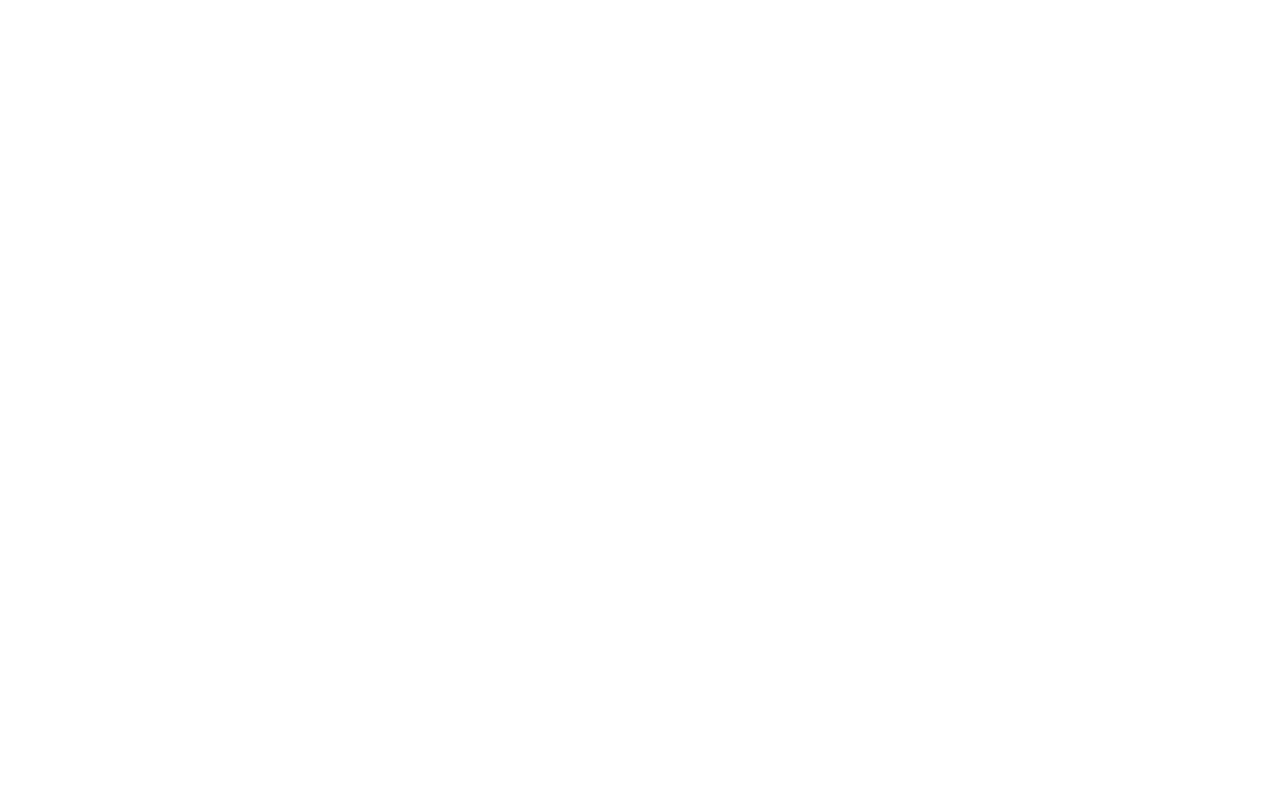
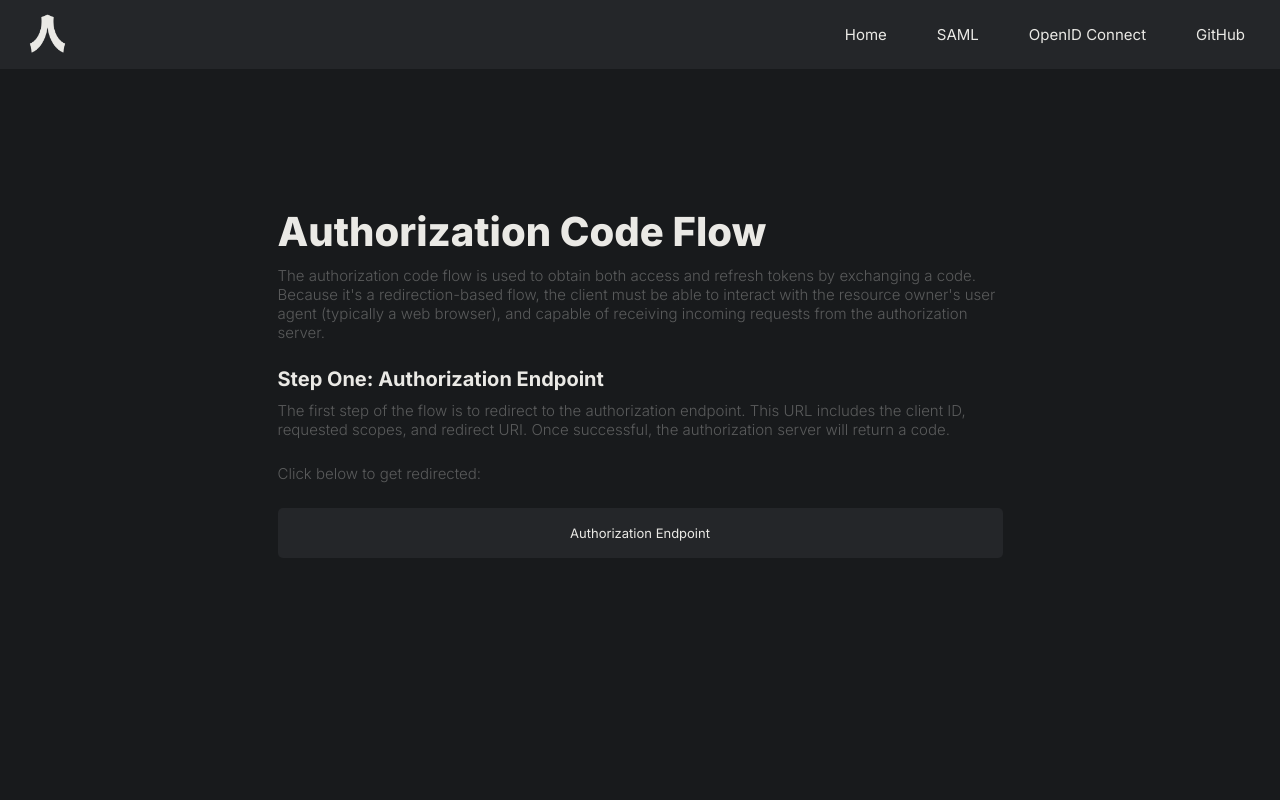
Before and after one commit to hnrymrtnz/authflow, a Flask app: page /openid_connect/auth_code in a window 1280 px wide. Before the commit the page is empty. Run offline with Flask 3, Linux system fonts and the light colour scheme.

Commit message:
Modified files

```diff
--- a/app/main/templates/main/base.html
+++ b/app/main/templates/main/base.html
@@ -13,7 +13,7 @@
 <body>
     <nav>
         <div class="navbar-container">
-            <img src="{{ url_for('static', filename='images/authflow.png') }}" alt="Logo" width="50px" height="50px">
+            <img src="{{ url_for('static', filename='images/authflow.png') }}" alt="Logo" width="45px" height="45px">
             <div class="navbar-container-list">
                 <p> Home </p>
                 <p> SAML </p>
--- a/app/main/templates/main/home.html
+++ b/app/main/templates/main/home.html
@@ -8,7 +8,7 @@
         <p> Visualize different single sign-on flows using the buttons below, depending on the protocol. Configuration is set within the application, and depends on LDAP and Kerberos.</p>
         <h2> OpenID Connect </h2>
         <div class="container-section">
-            <button class="oidc" type="submit" onclick="location.href='/oidc_auth_code_flow'" value="oidc-auth-code-flow"> Authorization Code Flow</button>
+            <button class="oidc" type="submit" onclick="location.href='openid_connect/auth_code'" value="oidc-auth-code-flow"> Authorization Code Flow </button>
             <button class="oidc" type="submit" value="oidc-implict-flow"> Implicit Flow</button>
             <button class="oidc" type="submit" value="oidc-implict-flow"> Client Credentials Flow</button>
         </div>
--- a/app/openid_connect/routes.py
+++ b/app/openid_connect/routes.py
@@ -4,6 +4,10 @@
 @openid_connect.route('/auth_code')
 def auth_code_flow():
     return render_template('openid_connect/auth_code.html')
+
+@openid_connect.route('/auth_code/auth')
+def auth_code_flow_auth():
+    return render_template('openid_connect/auth_code/auth.html')
 
 @openid_connect.route('/implicit')
 def implicit_flow():
--- a/app/openid_connect/templates/openid_connect/auth_code.html
+++ b/app/openid_connect/templates/openid_connect/auth_code.html
@@ -0,0 +1,25 @@
+{% extends 'base.html' %}
+
+{% block content %}
+
+<div class="wrap">
+    <div class="container">
+        <h1> Authorization Code Flow </h1>
+        <p> The authorization code flow is used to obtain both access and refresh tokens by exchanging a code.
+            Because it's a redirection-based flow, the client must be able to interact with the resource owner's user agent (typically a web browser),
+            and capable of receiving incoming requests from the authorization server.
+        </p>
+
+        <h2> Step One: Authorization Endpoint </h2>
+        <p> The first step of the flow is to redirect to the authorization endpoint. This URL includes the client ID, requested scopes,
+            and redirect URI. Once successful, the authorization server will return a code.
+        </p>
+        <p> Click below to get redirected: </p>
+        <div class="container-section">
+            <button type="submit" value="auth-code_auth"> Authorization Endpoint </button>
+        </div>
+    </div>
+</div>
+
+
+{% endblock %}
--- a/app/static/css/styles.css
+++ b/app/static/css/styles.css
@@ -1,7 +1,7 @@
 body {
     margin: 0;
 
-    background-color: #242629;
+    background-color: #181a1c;
 }
 
 .navbar-container {
@@ -22,9 +22,9 @@
     color: #eae9e5;
     background-color: #242629;
 
-    padding: 15px 25px 15px 25px;
+    padding: 10px 25px 10px 25px;
 
-    border-bottom: 1px solid #eae9e530;
+    border-bottom: 0px solid #eae9e530;
 }
 
 .navbar-container-list {
@@ -71,7 +71,7 @@
     font-size: 20px;
     font-weight: 600px;
 
-    margin: 0px 0px 20px 0px;
+    margin: 0px 0px 10px 0px;
 }
 
 .container p {
@@ -79,7 +79,7 @@
     font-weight: 300;
     color: #eae9e550;
 
-    margin: 0px 0px 35px 0px;
+    margin: 0px 0px 25px 0px;
 }
 
 .container button {
@@ -90,7 +90,7 @@
     background-color: #242629;
     color: #eae9e5;
 
-    border: 1px solid #eae9e530;
+    border: 0px solid #eae9e530;
     border-radius: 5px;
 
     width: 100%;
```
Also changed, not shown: app/openid_connect/templates/openid_connect/auth_code/auth.html (added).
